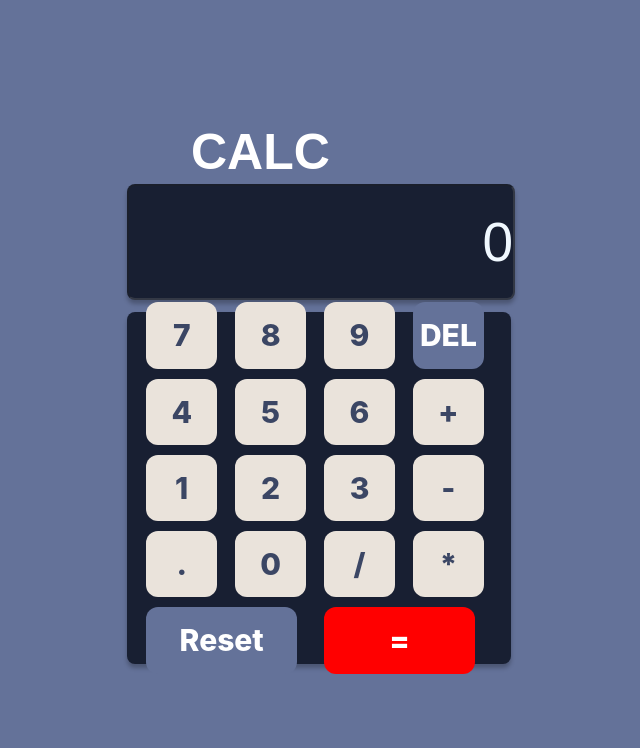
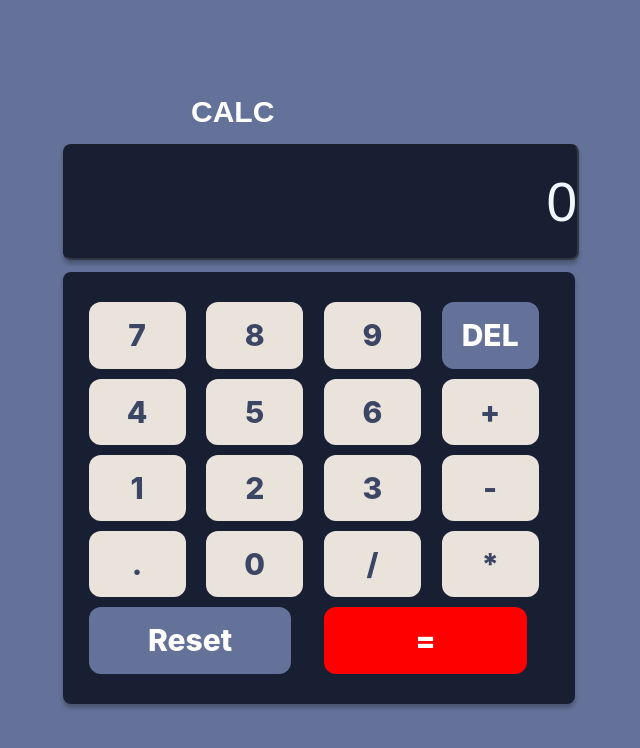
Before and after one commit to vinoothna-battu/major-prj3, a plain HTML site: page index.html in a window 1280 px wide. Shown: the whole page, without its empty margins (321-961 px from the left). Drawn offline with Linux system fonts and the light colour scheme.

Commit message:
Update style.css

```diff
--- a/style.css
+++ b/style.css
@@ -31,16 +31,17 @@ html,body {
     font :message-box;
     font-weight: 700;
     border: none;
-    font-size: 50px;
+    font-size: 30px;
 }
 
 .box1{
-    width: 30vw;
+    width: 40vw;
     height: 14vh;
+
 }
 
 #display{
-    width: 30vw;
+    width: 40vw;
 height: 14vh;
 border-radius: 0.5rem;;
 opacity: 0px;
@@ -52,8 +53,8 @@ font-size: 55px;
 text-align: right;
 }
 .rect1{
-    width: 30vw;
-height: 40vh;
+    width: 40vw;
+height:50vh;
 padding:1em 0;
 
 border-radius: 0.5rem;
```
